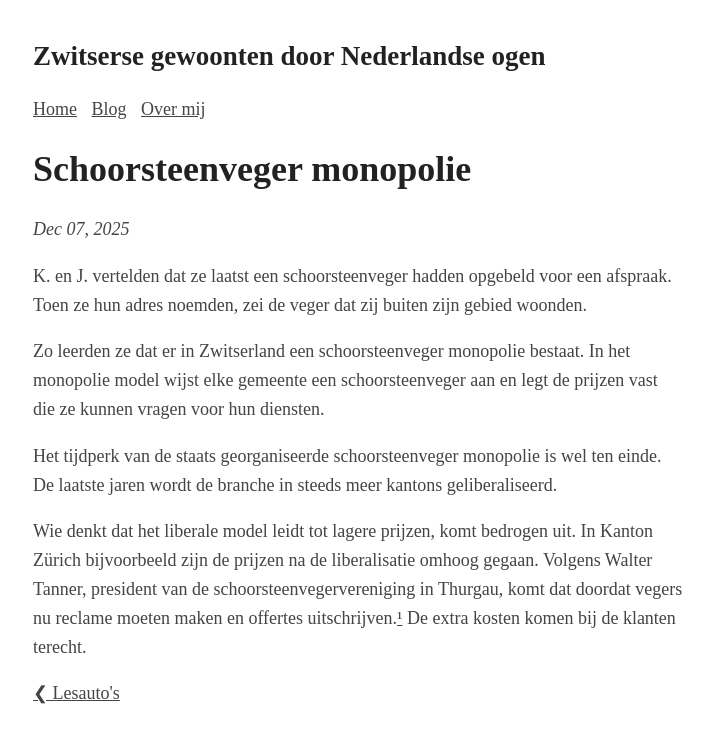
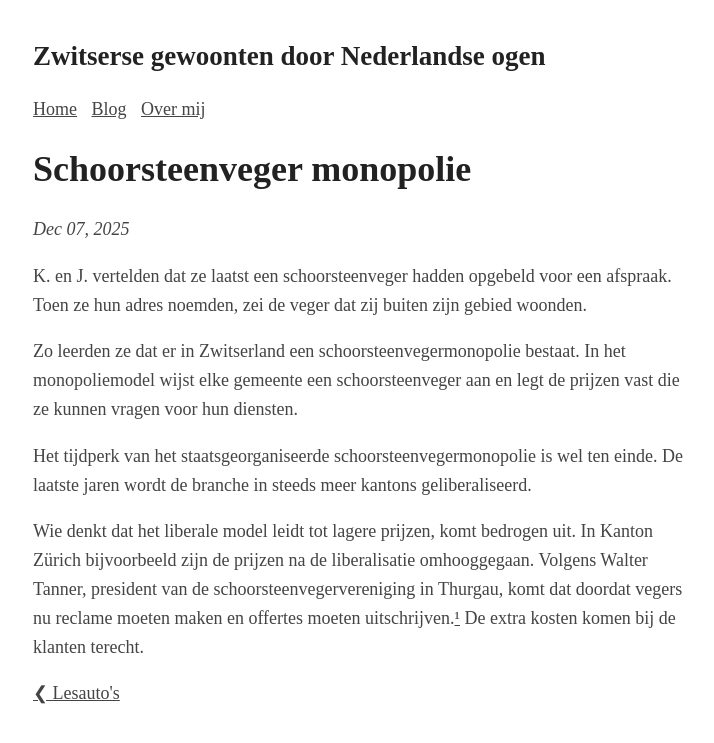
Before and after one commit to Roald87/roaldin.ch, a Jekyll site: the page built from _posts/2025-12-07-schoorsteenveger-monopolie.md, in a window 1280 px wide. Shown: the top 743 px of the page, without its empty margins (282-996 px from the left). Built offline with Jekyll 4.4.1, drawn with Linux system fonts in a browser that asks for light colours.

Commit message:
Spellcheck by ChatGPT

```diff
--- a/_posts/2025-12-07-schoorsteenveger-monopolie.md
+++ b/_posts/2025-12-07-schoorsteenveger-monopolie.md
@@ -5,10 +5,10 @@ image:
 ---
 K. en J. vertelden dat ze laatst een schoorsteenveger hadden opgebeld voor een afspraak. Toen ze hun adres noemden, zei de veger dat zij buiten zijn gebied woonden.
 
-Zo leerden ze dat er in Zwitserland een schoorsteenveger monopolie bestaat. In het monopolie model wijst elke gemeente een schoorsteenveger aan en legt de prijzen vast die ze kunnen vragen voor hun diensten.
+Zo leerden ze dat er in Zwitserland een schoorsteenvegermonopolie bestaat. In het monopoliemodel wijst elke gemeente een schoorsteenveger aan en legt de prijzen vast die ze kunnen vragen voor hun diensten.
 
-Het tijdperk van de staats georganiseerde schoorsteenveger monopolie is wel ten einde. De laatste jaren wordt de branche in steeds meer kantons geliberaliseerd.
+Het tijdperk van het staatsgeorganiseerde schoorsteenvegermonopolie is wel ten einde. De laatste jaren wordt de branche in steeds meer kantons geliberaliseerd.
 
-Wie denkt dat het liberale model leidt tot lagere prijzen, komt bedrogen uit. In Kanton Zürich bijvoorbeeld zijn de prijzen na de liberalisatie omhoog gegaan. Volgens Walter Tanner, president van de schoorsteenvegervereniging in Thurgau, komt dat doordat vegers nu reclame moeten maken en offertes uitschrijven.[¹] De extra kosten komen bij de klanten terecht.
+Wie denkt dat het liberale model leidt tot lagere prijzen, komt bedrogen uit. In Kanton Zürich bijvoorbeeld zijn de prijzen na de liberalisatie omhooggegaan. Volgens Walter Tanner, president van de schoorsteenvegervereniging in Thurgau, komt dat doordat vegers nu reclame moeten maken en offertes moeten uitschrijven.[¹] De extra kosten komen bij de klanten terecht.
 
 [¹]: Auch Berner und Thurgauer Kaminfeger werden freie Unternehmer, SRF, Katrin Keller, 2 januari 2021, <https://www.srf.ch/news/schweiz/ohne-monopol-ins-2021-auch-berner-und-thurgauer-kaminfeger-werden-freie-unternehmer>
```
